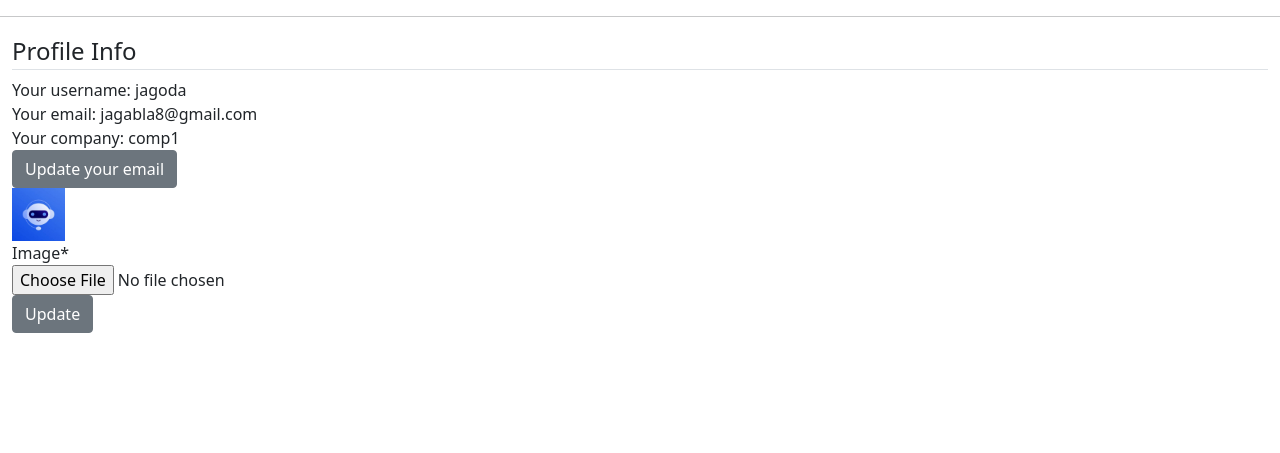
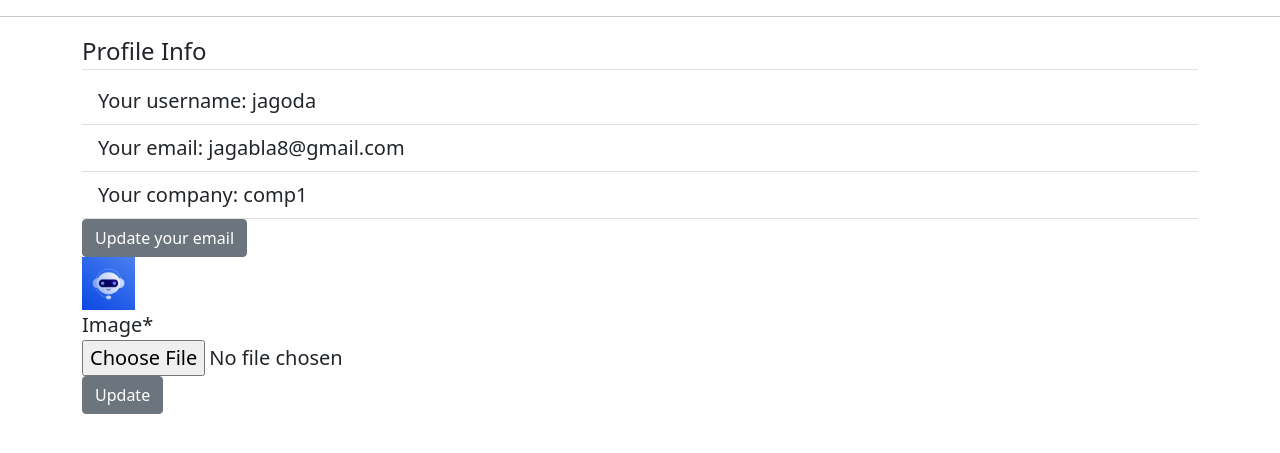
Before and after one commit to Jaga-bla/OrderManagement, a Django app: page /profile/ in a window 1280 px wide. Shown: the part 102-555 px from the top of the page. Run offline with Django 4.2, Linux system fonts and the light colour scheme; a user stored in the database is signed in; data comes from the database, SQL or seed files in the repository; both versions use the stored data as it was after the commit; some libraries are stand-ins or nearby versions.

Commit message:
fix profile template

```diff
--- a/users/templates/users/profile.html
+++ b/users/templates/users/profile.html
@@ -1,23 +1,24 @@
 {% extends "layout/base.html" %}
 {% load crispy_forms_tags %}
 {% block content %}
-<div class="center">
+<div class="container">
+    <div class = "list-group">
         <form method="POST">
         {% csrf_token %}
-       <fieldset class="form-group">
+        <fieldset class="form-group list-group-flush">
                 <legend class="border-bottom" mb-4> Profile Info </legend>
-            <div>
+                <div class = "list-group-item">
                     Your username: {{ user_info.username }}
                 </div>
-            <div>
+                <div class = "list-group-item">
                     Your email: {{ user_info.email }}
                 </div>
-            <div>
+                <div class = "list-group-item">
                     Your company: {{ user_info.profile.company.name }}
                 </div>
                 <div>
                     <button class="btn btn-secondary">Update your email</button>
-            </div>
+                </div >
                 <img src="{{ user.profile.image.url }}" alt="account-photo" height="53" width="53"/>
                 {{ profile_form|crispy }}
                 <button class="btn btn-secondary" type = "submit">Update</button>
```
Also changed, not shown: db.sqlite3. Lines whose indentation alone changed are shown as unchanged.
